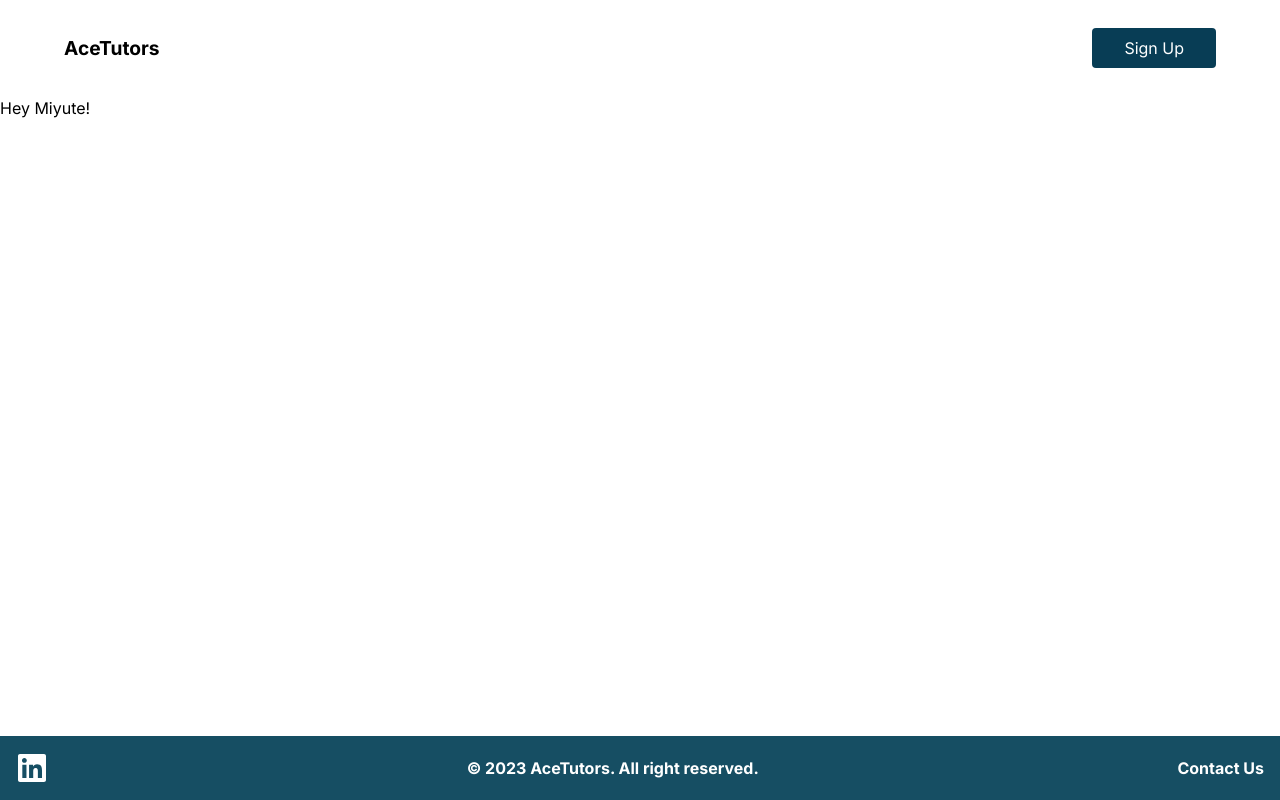
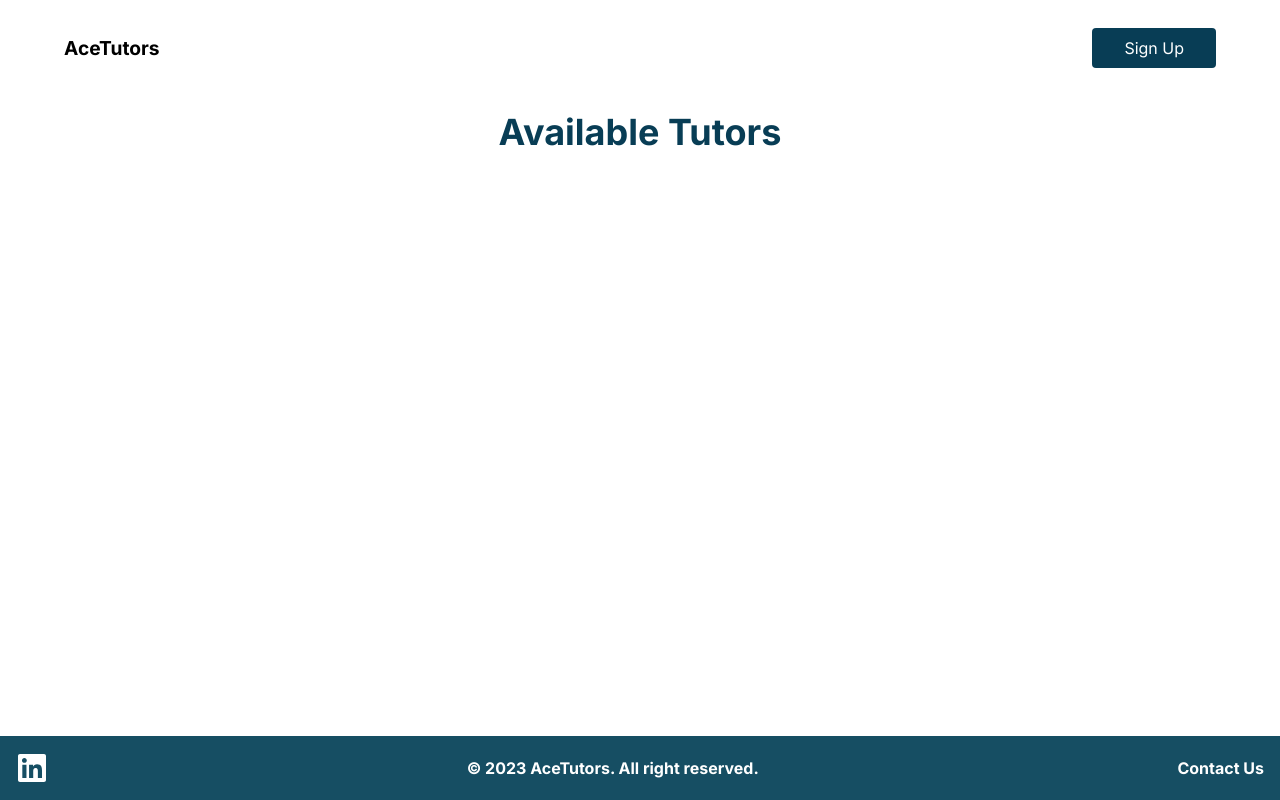
Before and after one commit to ArjunSasidaran/AceTutors, a Next.js app: page /studentViewCourses in a window 1280 px wide. Built offline with nearby package versions, Linux system fonts and the light colour scheme.

Commit message:
Available Tutors

```diff
--- a/pages/studentViewCourses/index.jsx
+++ b/pages/studentViewCourses/index.jsx
@@ -1,9 +1,14 @@
-import React from 'react'
+import React from 'react';
 
-const index = () => {
+const Index = () => {
   return (
-    <div>Hey Miyute!</div>
-  )
+    <div className="max-w-6xl m-auto flex items-start justify-center" style={{ height: "40vh" }}>
+      {/* Dashboard at the left */}
+      <div className="p-4">
+        <h1 className="font-bold text-4xl text-cyan-950 fade-in">Available Tutors</h1>
+      </div>
+    </div>
+  );
 }
 
-export default index
+export default Index;
```
